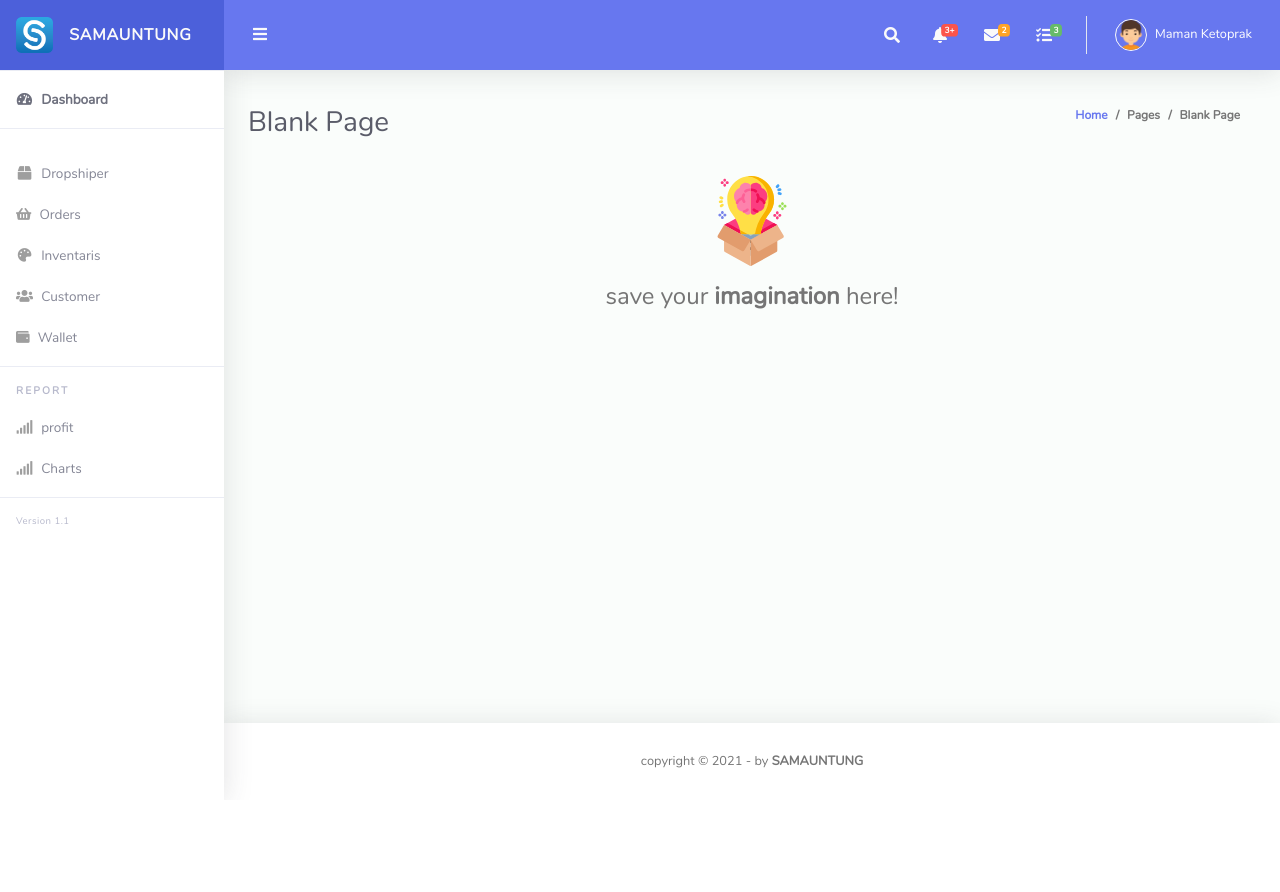
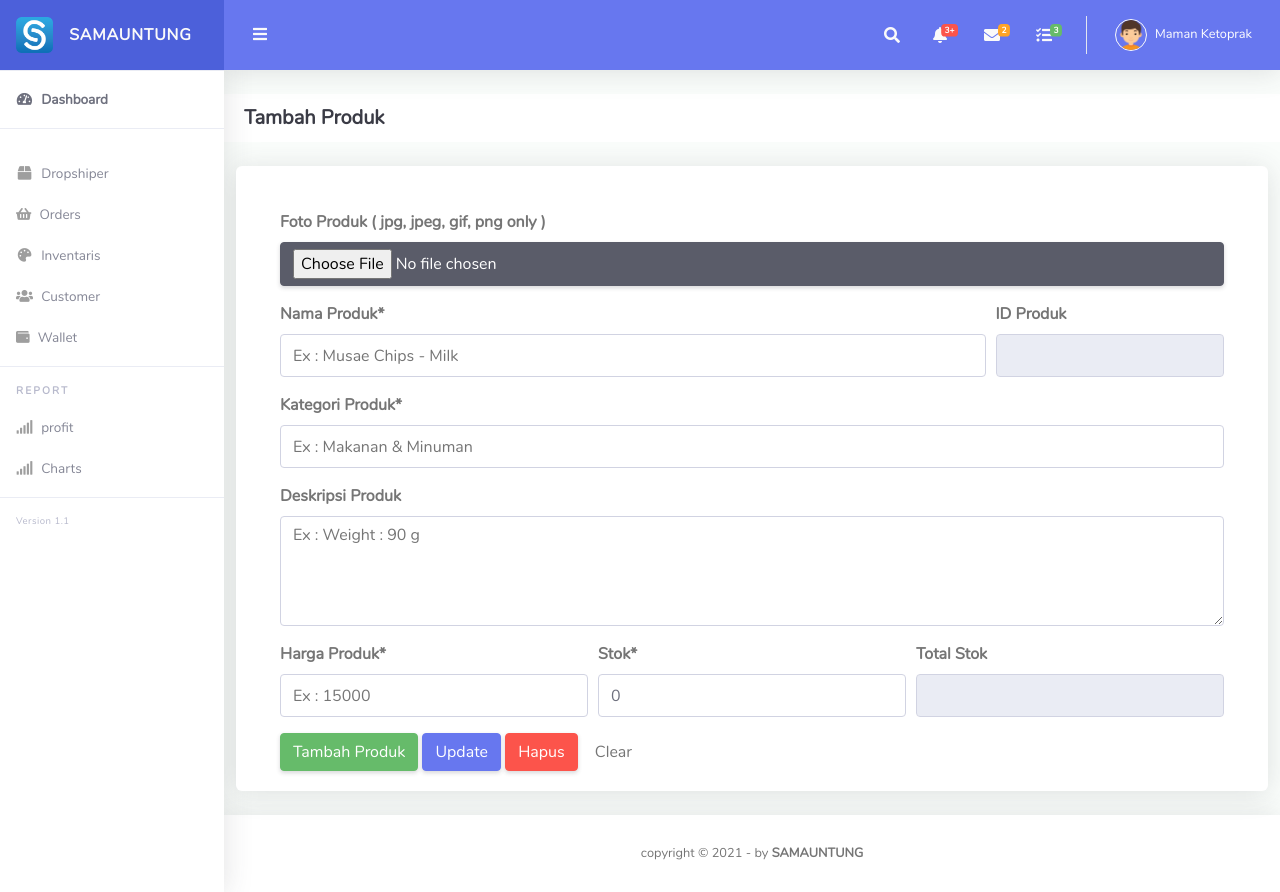
Before and after one commit to Misbachurisnaini/Web_Kelompok4, a PHP site: page /tambah_produk.php in a window 1280 px wide. Before the commit the page ends 787 px from the top, so only its background shows below. Run offline with PHP 8.4, Linux system fonts and the light colour scheme.

Commit message:
Update tambah_produk.php

```diff
--- a/Admin_samauntung/tambah_produk.php
+++ b/Admin_samauntung/tambah_produk.php
@@ -8,7 +8,7 @@
   <meta name="description" content="">
   <meta name="author" content="">
   <link href="img/logo/logo.png" rel="icon">
-  <title>RuangAdmin - Blank Page</title>
+  <title>RuangAdmin - Tambah Produk</title>
   <link href="vendor/fontawesome-free/css/all.min.css" rel="stylesheet" type="text/css">
   <link href="vendor/bootstrap/css/bootstrap.min.css" rel="stylesheet" type="text/css">
   <link href="css/ruang-admin.min.css" rel="stylesheet">
@@ -210,20 +210,75 @@
         <!-- Topbar -->
 
         <!-- Container Fluid-->
-        <div class="container-fluid" id="container-wrapper">
-          <div class="d-sm-flex align-items-center justify-content-between mb-4">
-            <h1 class="h3 mb-0 text-gray-800">Blank Page</h1>
-            <ol class="breadcrumb">
-              <li class="breadcrumb-item"><a href="./">Home</a></li>
-              <li class="breadcrumb-item">Pages</li>
-              <li class="breadcrumb-item active" aria-current="page">Blank Page</li>
-            </ol>
+        <div class="card-header"><h1 class="h5 mb-0 font-weight-bold text-gray-900">Tambah Produk</h1></div>
+        <div class="col-lg-12">
+          <div class="tab-content" id="v-pills-tabContent">
+            <div class="tab-pane fade show active" id="v-pills-item" role="tabpanel" aria-labelledby="v-pills-item-tab">
+              <div class="card card-outline-secondary my-4">
+                <div class="card-body">
+
+                <!-- Tab panes for item details and image sections -->
+                <div class="tab-content">
+                  <div id="itemDetailsTab" class="container-fluid tab-pane active"><br>
+
+                  <!-- Div to show the ajax message from validations/db submission -->
+                  <div id="itemDetailsMessage"></div>
+                  <form>
+                    <div class="form-row">
+                      <div class="form-group col-md-12 font-weight-bold">
+                        <label for="itemImageFile">Foto Produk ( <span class="blueText">jpg</span>, <span class="blueText">jpeg</span>, <span class="blueText">gif</span>, <span class="blueText">png</span> only )</label>
+                        <input type="file" class="form-control-file btn btn-dark" id="itemImageFile" name="itemImageFile">
+                      </div>
+                    </div>
+                    <div class="form-row">
+                      <div class="form-group col-md-9 font-weight-bold" style="display:inline-block">
+                      <label for="itemDetailsName">Nama Produk<span class="requiredIcon">*</span></label>
+                      <input type="text" class="form-control" placeholder="Ex : Musae Chips - Milk" name="itemDetailsName" id="itemDetailsName" autocomplete="off">
+                      <div id="itemDetailsNameSuggestionsDiv" class="customListDivWidth"></div>
+                    </div>
+                    <div class="form-group col-md-3 font-weight-bold" >
+                      <label for="itemDetailsProductID">ID Produk</label>
+                      <input class="form-control invTooltip"  type="number" readonly  id="itemDetailsProductID" name="itemDetailsProductID" title="This will be auto-generated when you add a new item">
+                    </div>
+                  </div>
+                  <div class="form-row">
+                    <div class="form-group col-md-12 font-weight-bold">
+                      <label for="itemDetailsName">Kategori Produk<span class="requiredIcon">*</span></label>
+                      <input type="text" class="form-control" placeholder="Ex : Makanan & Minuman" name="itemDetailsCategory" id="itemDetailsItemCategory" autocomplete="off">
+                      <div id="itemDetailsCategory" class="customListDivWidth"></div>
+                    </div>
+                  </div>
+                  <div class="form-row">
+                    <div class="form-group col-md-12 font-weight-bold" style="display:inline-block">
+                    <label for="itemDetailsDescription">Deskripsi Produk</label>
+                    <textarea rows="4" class="form-control" placeholder="Ex : Weight : 90 g" name="itemDetailsDescription" id="itemDetailsDescription"></textarea>
+                  </div>
+                </div>
+                <div class="form-row">
+                  <div class="form-group col-md-4 font-weight-bold">
+                    <label for="itemDetailsPrice">Harga Produk<span class="requiredIcon">*</span></label>
+                    <input type="text" class="form-control" placeholder="Ex : 15000 " name="itemDetailsPrice" id="itemDetailsPrice">
+                  </div>
+                  <div class="form-group col-md-4 font-weight-bold">
+                    <label for="itemDetailsStock">Stok<span class="requiredIcon">*</span></label>
+                    <input type="number" class="form-control" value="0" name="itemDetailsStock" id="itemDetailsStock">
+                  </div>
+                  <div class="form-group col-md-4 font-weight-bold">
+                    <label for="itemDetailsTotalStock">Total Stok</label>
+                    <input type="text" class="form-control" name="itemDetailsTotalStock" id="itemDetailsTotalStock" readonly>
+                  </div>
+                </div>
+							  <button type="button" id="addItem" class="btn btn-success">Tambah Produk</button>
+							  <button type="button" id="updateItemDetailsButton" class="btn btn-primary">Update</button>
+							  <button type="button" id="deleteItem" class="btn btn-danger">Hapus</button>
+							  <button type="reset" class="btn" id="itemClear">Clear</button>
+              </form>
+            </div>
           </div>
-
-          <div class="text-center">
-            <img src="img/think.svg" style="max-height: 90px">
-            <h4 class="pt-3">save your <b>imagination</b> here!</h4>
-          </div>
+        </div>
+      </div>
+    </div>
+  </div>
 
           <!-- Modal Logout -->
           <!-- <div class="modal fade" id="logoutModal" tabindex="-1" role="dialog" aria-labelledby="exampleModalLabelLogout"
```
